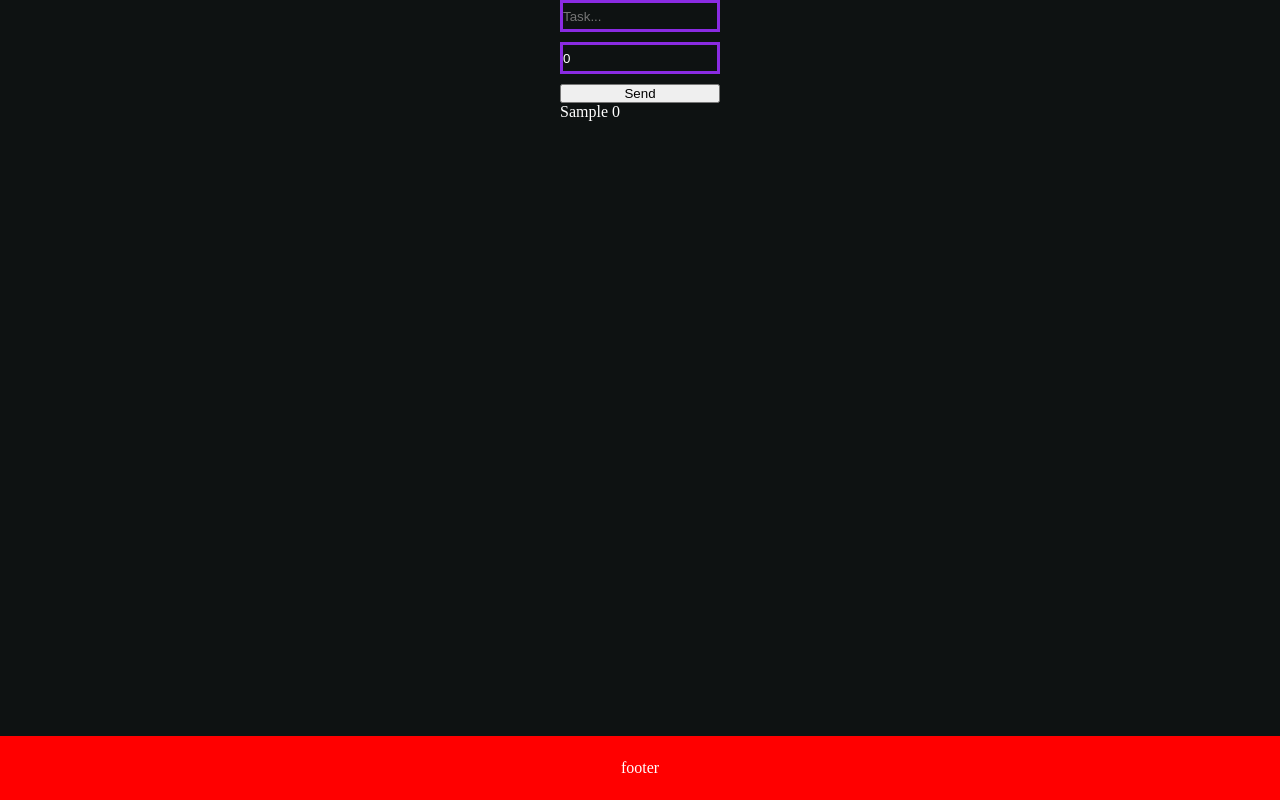
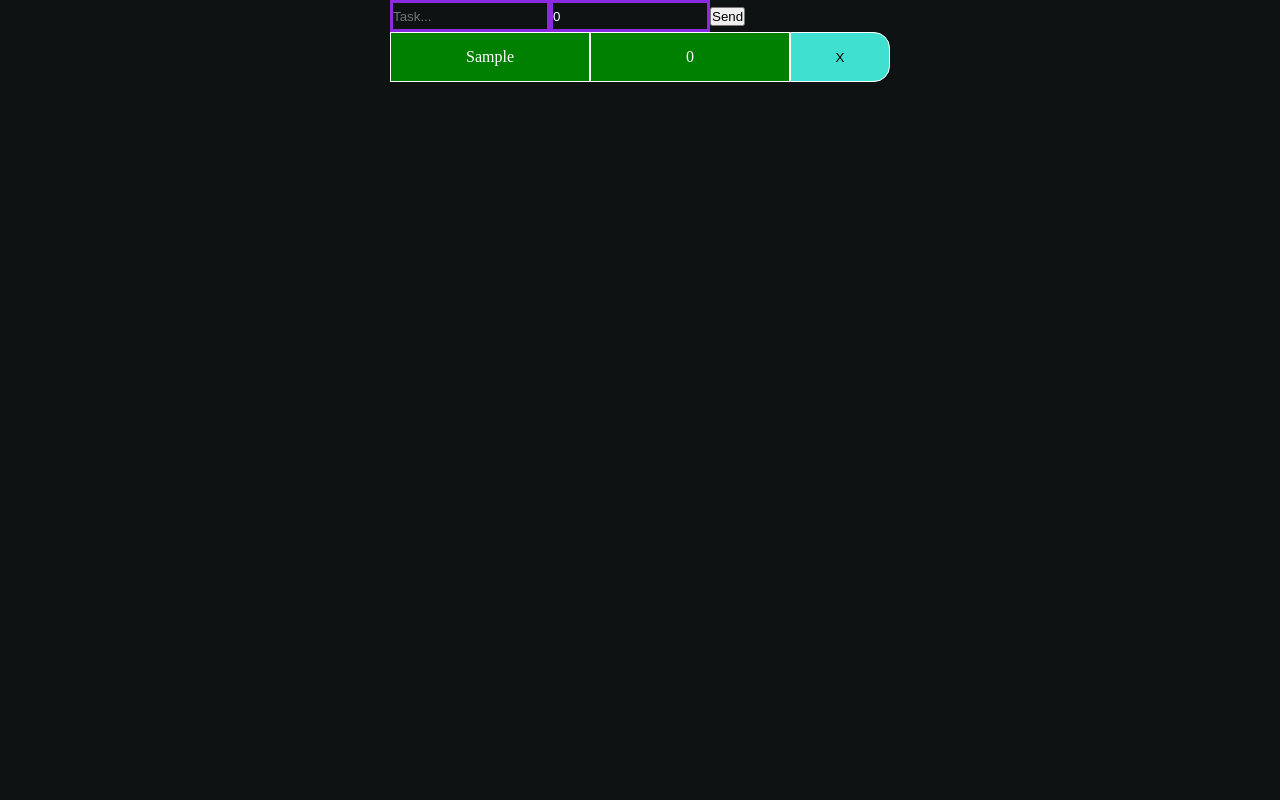
Before and after one commit to pawelrybka/React-Typescript-Game, a Next.js app: page / in a window 1280 px wide. Both pictures are taken after typing "Sample" into the empty fields and a click on the button "Send". Built offline with nearby package versions, Linux system fonts and the light colour scheme.

Commit message:
Add styling to the task components

```diff
--- a/components/footer/footer.tsx
+++ b/components/footer/footer.tsx
@@ -4,7 +4,7 @@ import styles from './footer.module.css'
 const footer: FC = () => {
   return (
     <div className={styles.container}>
-        footer
+        <a href=""></a>
     </div>
   )
 }
--- /dev/null
+++ b/components/task/task.module.scss
@@ -0,0 +1,25 @@
+.task{
+    width: 500px;
+    display: flex;
+    height: 50px;
+    .task__content{
+        display: flex;
+        width: 80%;
+        span{
+            display: flex;
+            justify-content: center;
+            align-items: center;
+            width: 100%;
+            background-color: green;
+            border: 1px solid white;
+
+        }
+    }
+    button{
+        flex: 20%;
+        background-color: turquoise;
+        border: 1px solid white;
+        border-top-right-radius: 1rem;
+        border-bottom-right-radius: 1rem;
+    }
+}
--- a/components/task/task.tsx
+++ b/components/task/task.tsx
@@ -1,12 +1,23 @@
 import React from 'react';
 import { ITask } from '../../pages/interfaces'
+import styles from "./task.module.scss"
 
 interface Props {
   task: ITask;
 }
 
 const TodoTask = ({ task }: Props) => {
-  return <div>{task.nameTask} {task.deadline}</div>
+  return (
+
+    <div className={styles.task}>
+      <div className={styles.task__content}>
+        <span>{task.nameTask}</span>
+        <span>{task.deadline}</span>
+      </div>
+      <button>X</button>
+    </div>
+
+  )
 }
 
 export default TodoTask
--- a/package.json
+++ b/package.json
@@ -19,5 +19,8 @@
     "react": "18.2.0",
     "react-dom": "18.2.0",
     "typescript": "4.9.4"
+  },
+  "devDependencies": {
+    "sass": "^1.57.1"
   }
 }
--- a/pages/index.tsx
+++ b/pages/index.tsx
@@ -2,7 +2,6 @@ import React, { FC, ChangeEvent, useState } from 'react'
 import Head from 'next/head'
 import {ITask} from './interfaces'
 import TodoTask from '../components/task/task'
-import Footer from '../components/footer/footer'
 
 const Home: FC = () => {
 
@@ -27,6 +26,7 @@ const Home: FC = () => {
 
   return (
     <>
+
       <Head>
         <title>TodoApp React</title>
         <meta name="description" content="Generated by create next app" />
@@ -54,7 +54,7 @@ const Home: FC = () => {
           return <TodoTask key={key} task={task} />
         })}
       </div>
-      <Footer />
+
     </>
   )
 }
--- a/styles/globals.css
+++ b/styles/globals.css
@@ -11,12 +11,6 @@ body{
     color: white;
 }
 
-.main{
-    display: flex;
-    flex-direction: column;
-    gap: 10px;
-}
-
 input{
     background-color: transparent;
     border: 3px solid blueviolet;
```
Also changed, not shown: components/task/task.module.css (deleted), 1 other file (tests, documents, lock files or other folders).
